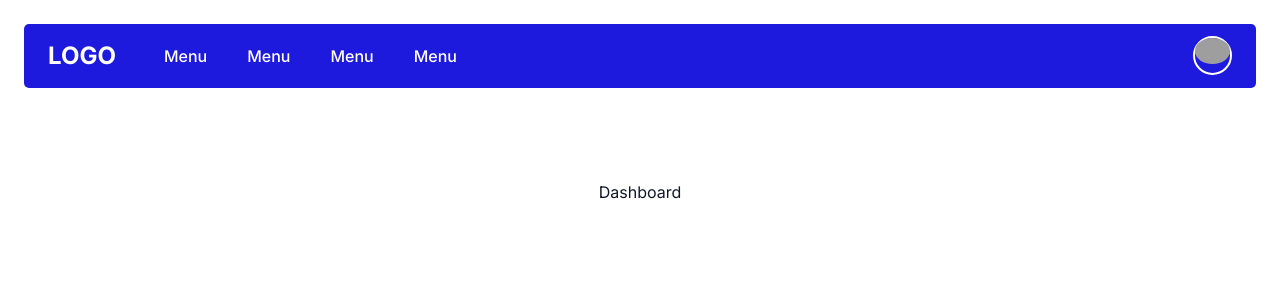
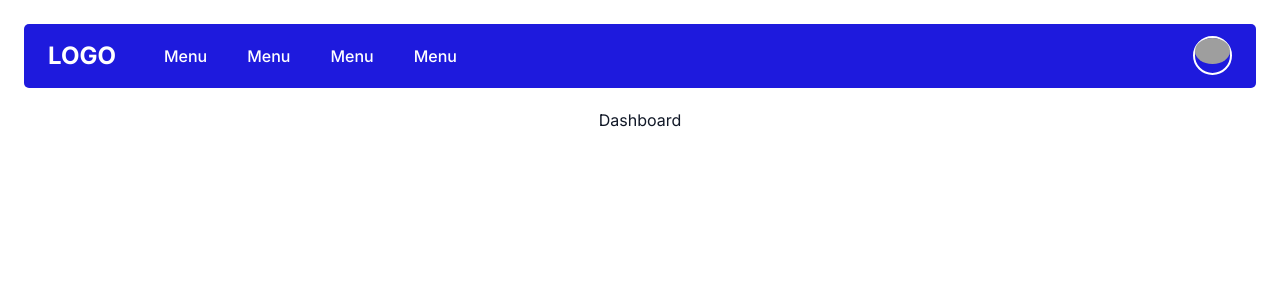
Before and after one commit to JrzenonDev/xp-coding-challenge, a Next.js app: page / in a window 1280 px wide. Shown: the top 300 px of the page. Built offline with nearby package versions, Linux system fonts and the light colour scheme; grey boxes are pictures that could not be loaded.

Commit message:
(feat)[feature/main] styles in page

```diff
--- a/app/page.tsx
+++ b/app/page.tsx
@@ -2,7 +2,7 @@
 
 export default function Home() {
   return (
-    <main className="flex min-h-screen flex-col items-center justify-between p-24">
+    <main className="flex min-h-screen flex-col items-center justify-between p-6">
       <DashBoard />
     </main>
   );
```
